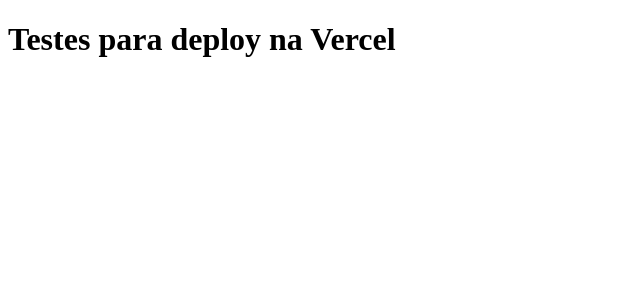
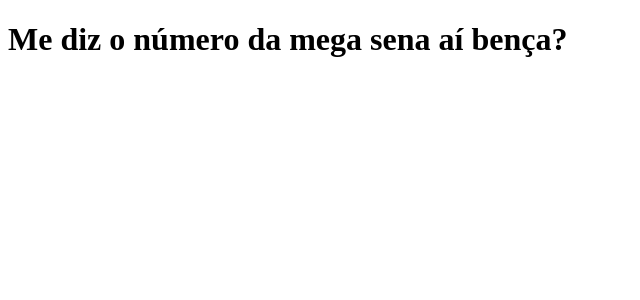
Before and after one commit to PAULOMONTARROIOS/clone-tabnews, a Next.js app: page / in a window 1280 px wide. Shown: the top 300 px of the page, without its empty margins (0-640 px from the left). Built offline with nearby package versions, Linux system fonts and the light colour scheme.

Commit message:
Joking Mega sena

```diff
--- a/pages/index.js
+++ b/pages/index.js
@@ -1,5 +1,5 @@
 function Home() {
-  return <h1> Testes para deploy na Vercel </h1>;
+  return <h1> Me diz o número da mega sena aí bença? </h1>;
 }
 
 export default Home;
```
